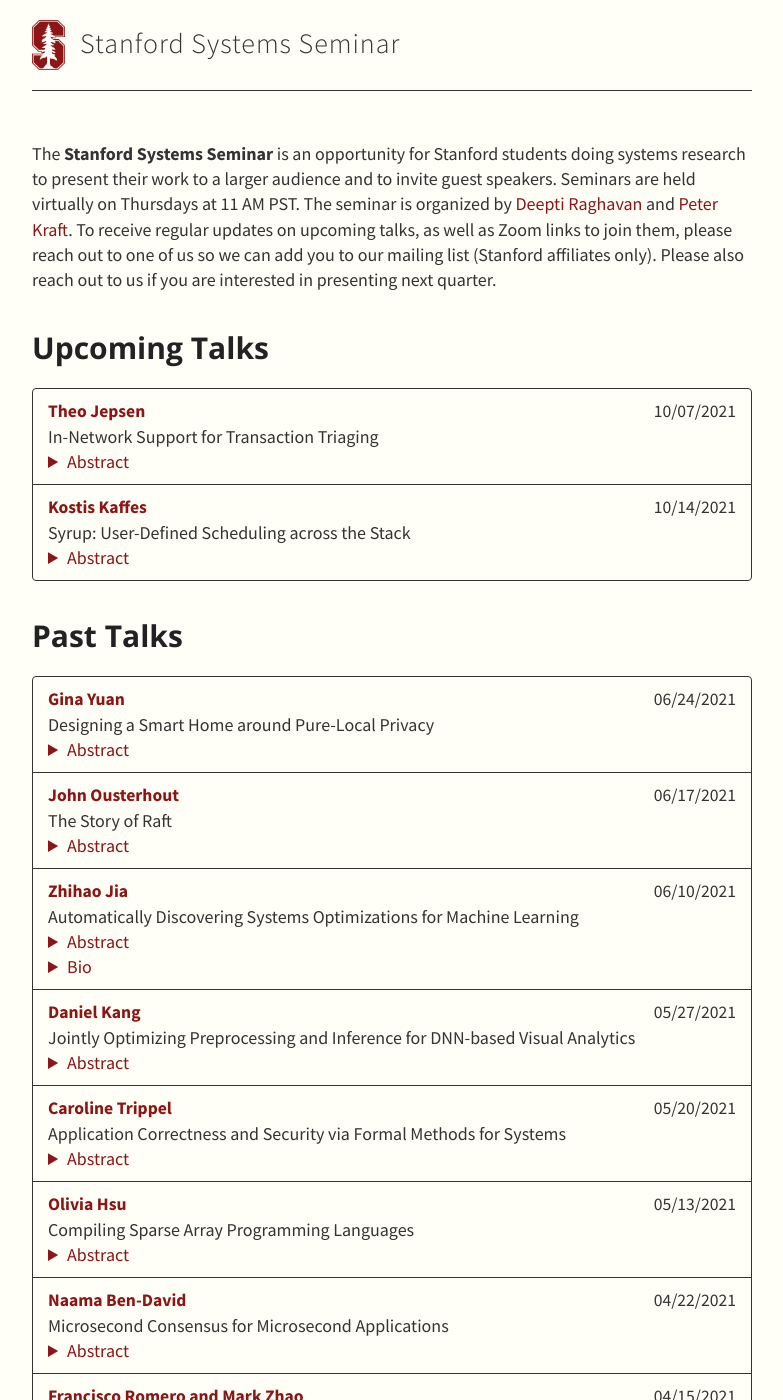
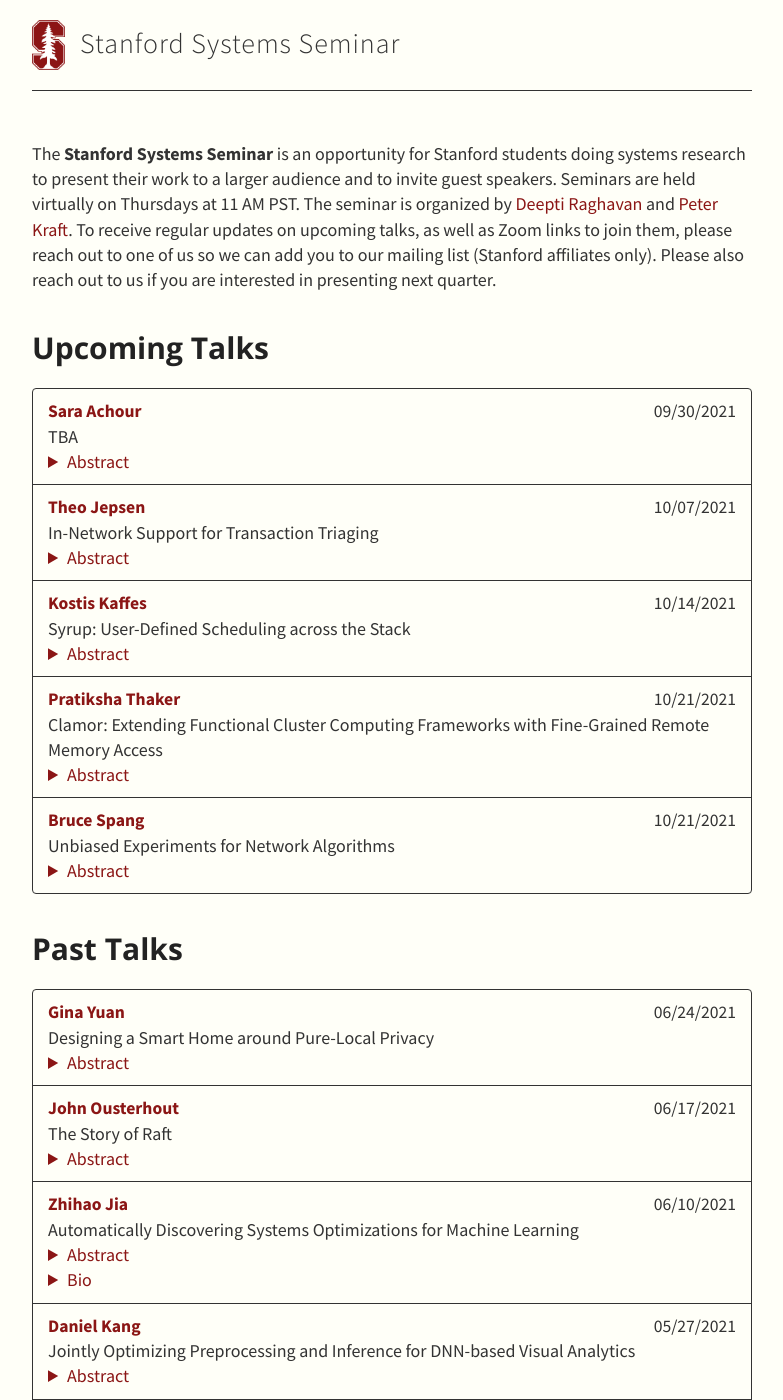
Before and after one commit to stanford-systems-seminar/stanford-systems-seminar.github.io, a Jekyll site: the page built from index.md, in a window 1280 px wide and 1400 px high. Shown: the whole window, without its empty margins (248-1031 px from the left). Built offline with Jekyll 4.4.1, drawn with Linux system fonts in a browser that asks for light colours.

Commit message:
Update talks.yml

```diff
--- a/_data/talks.yml
+++ b/_data/talks.yml
@@ -1,5 +1,10 @@
 - type: Upcoming Talks
   members:
+    - speaker: Sara Achour
+      date: 09/30/2021
+      title: "TBA"
+      abstract: "TBA"
+      website: http://people.csail.mit.edu/sachour/
     - speaker: Theo Jepsen
       date: 10/07/2021
       title: "In-Network Support for Transaction Triaging"
@@ -10,6 +15,16 @@
       title: "Syrup: User-Defined Scheduling across the Stack"
       abstract: "TBA"
       website: http://stanford.edu/~kkaffes/
+    - speaker: Pratiksha Thaker
+      date: 10/21/2021
+      title: "Clamor: Extending Functional Cluster Computing Frameworks with Fine-Grained Remote Memory Access"
+      abstract: "TBA"
+      website: https://cs.stanford.edu/~prthaker/
+    - speaker: Bruce Spang
+      date: 10/21/2021
+      title: "Unbiased Experiments for Network Algorithms"
+      abstract: "When developing a new networking algorithm, it is established practice to run a randomized experiment, or A/B test, to evaluate its performance. In an A/B test, traffic is randomly allocated between a treatment group, which uses the new algorithm, and a control group, which uses the existing algorithm. However, because networks are congested, both treatment and control traffic compete against each other for resources in a way that biases the outcome of these tests.  This bias can have a surprisingly large effect; for example, in lab A/B tests with two widely used congestion control algorithms, the treatment appeared to deliver 150% higher throughput when used by a few flows, and 75% lower throughput when used by most flows–despite the fact that the two algorithms have identical throughput when used by all traffic.  Beyond the lab, we show that A/B tests can also be biased at scale. In an experiment run in cooperation with Netflix, estimates from A/B tests mistake the direction of change of some metrics, miss changes in other metrics, and overestimate the size of effects. We propose alternative experiment designs, previously used in online platforms, to more accurately evaluate new algorithms and allow experimenters to better understand the impact of congestion on their tests."
+      website: https://brucespang.com/
 - type: Past Talks
   members:
     - speaker: Gina Yuan
```
